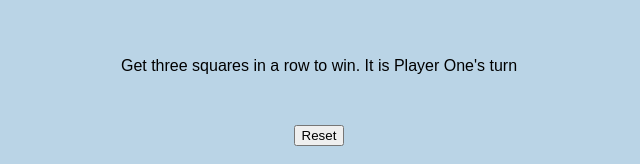
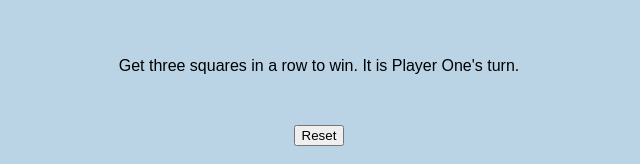
Before and after one commit to jncutter/odin-tic-tac-toe, a plain HTML site: page index.html in a window 1280 px wide. Both pictures are taken after a click on the button "Reset". Shown: the part 633-797 px from the top of the page, 321-961 px from the left. Drawn offline with Linux system fonts and the light colour scheme.

Commit message:
Fix typo

```diff
--- a/index.html
+++ b/index.html
@@ -26,7 +26,7 @@
             <p>-</p>
             <p id="o-score">0</p>
         </div>
-        <p id="message">Get three squares in a row to win. It is Player One's turn</p>
+        <p id="message">Get three squares in a row to win. It is Player One's turn.</p>
         <button id="reset">Reset</button>
     </div>
 </body>
--- a/script.js
+++ b/script.js
@@ -156,7 +156,7 @@ function resetBoard() {
 
     turn = 1;
 
-    message.innerText = "Get three squares in a row to win. It is Player One's turn";
+    message.innerText = "Get three squares in a row to win. It is Player One's turn.";
 }
 
 gameBoard[0].position.addEventListener('click', playTurn);
```
